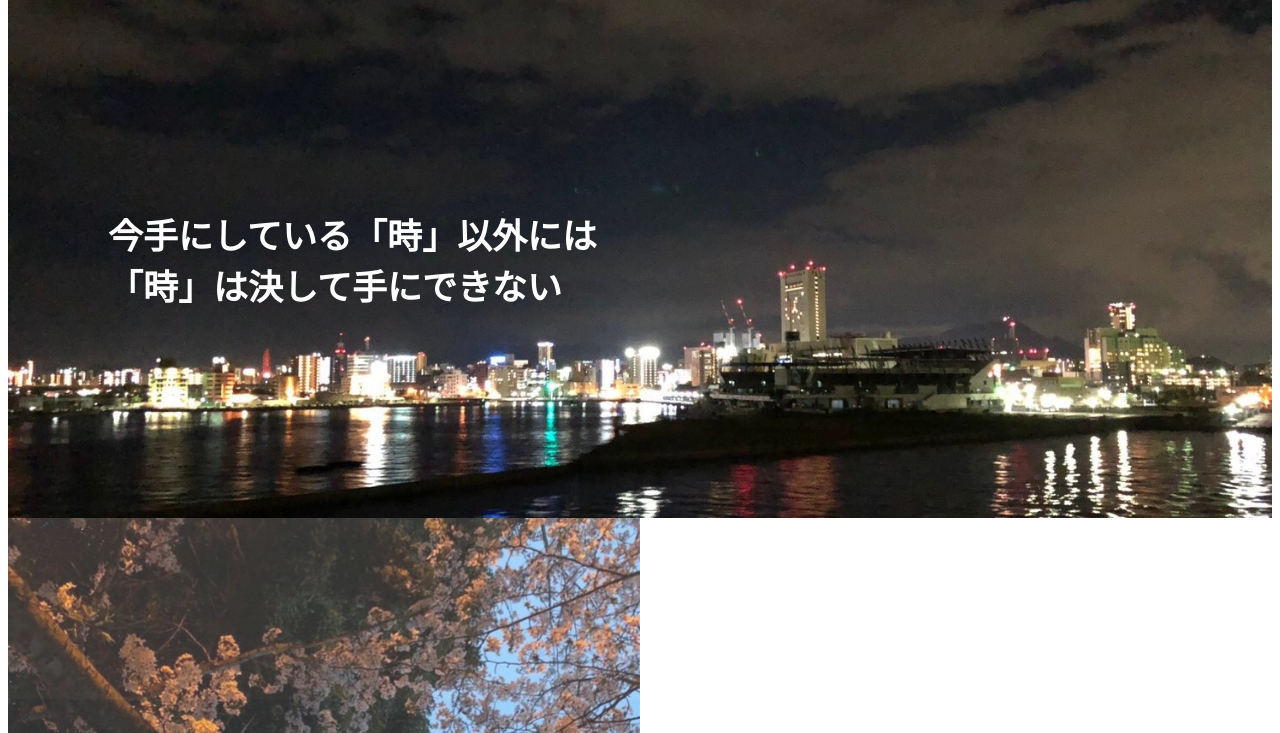
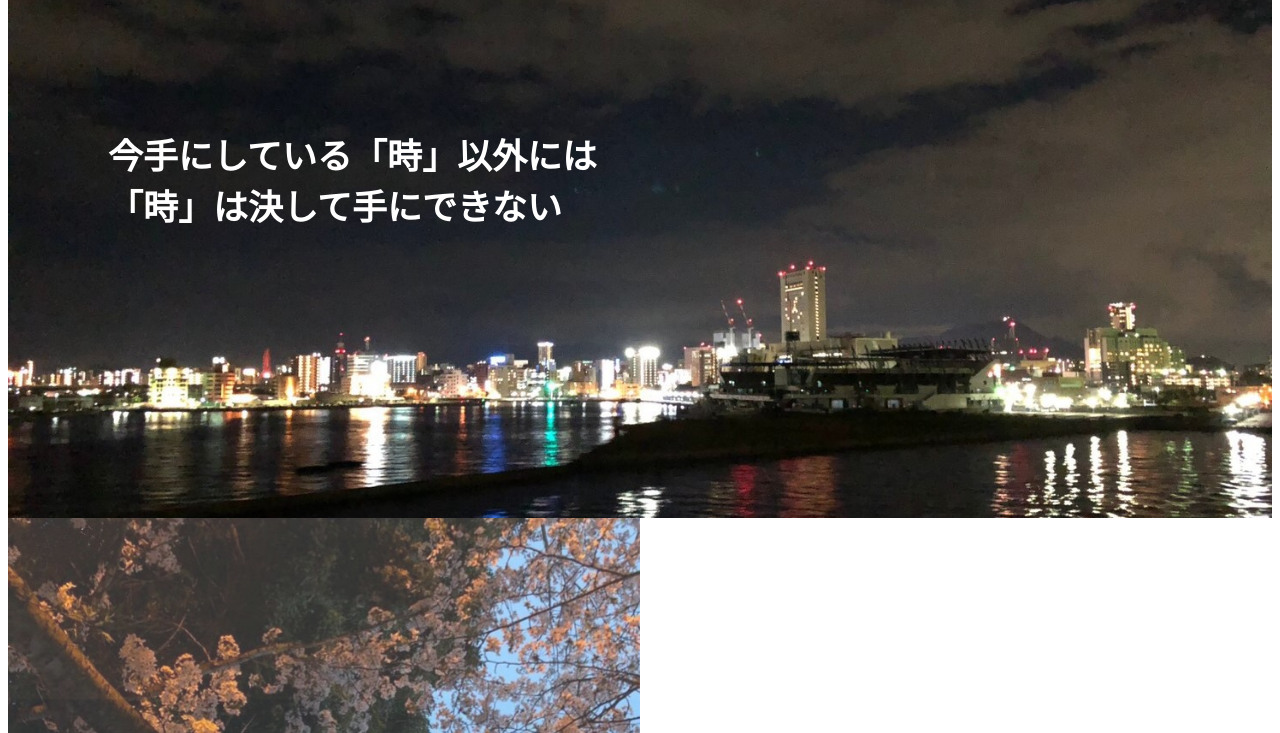
Before and after one commit to meihounet/home, a plain HTML site: page index.html in a window 1280 px wide. Shown: the part 67-800 px from the top of the page. Drawn offline with Linux system fonts and the light colour scheme.

Commit message:
Update stylesheet.css

```diff
--- a/stylesheet.css
+++ b/stylesheet.css
@@ -71,7 +71,7 @@ margin-right: 50px;
 .box1 p {
   color: white;
   font-size: 35px;
-  padding-top: 240px;
+  padding-top: 160px;
   padding-left: 100px;
   font-family:serif;
   font-weight: bold;
```
